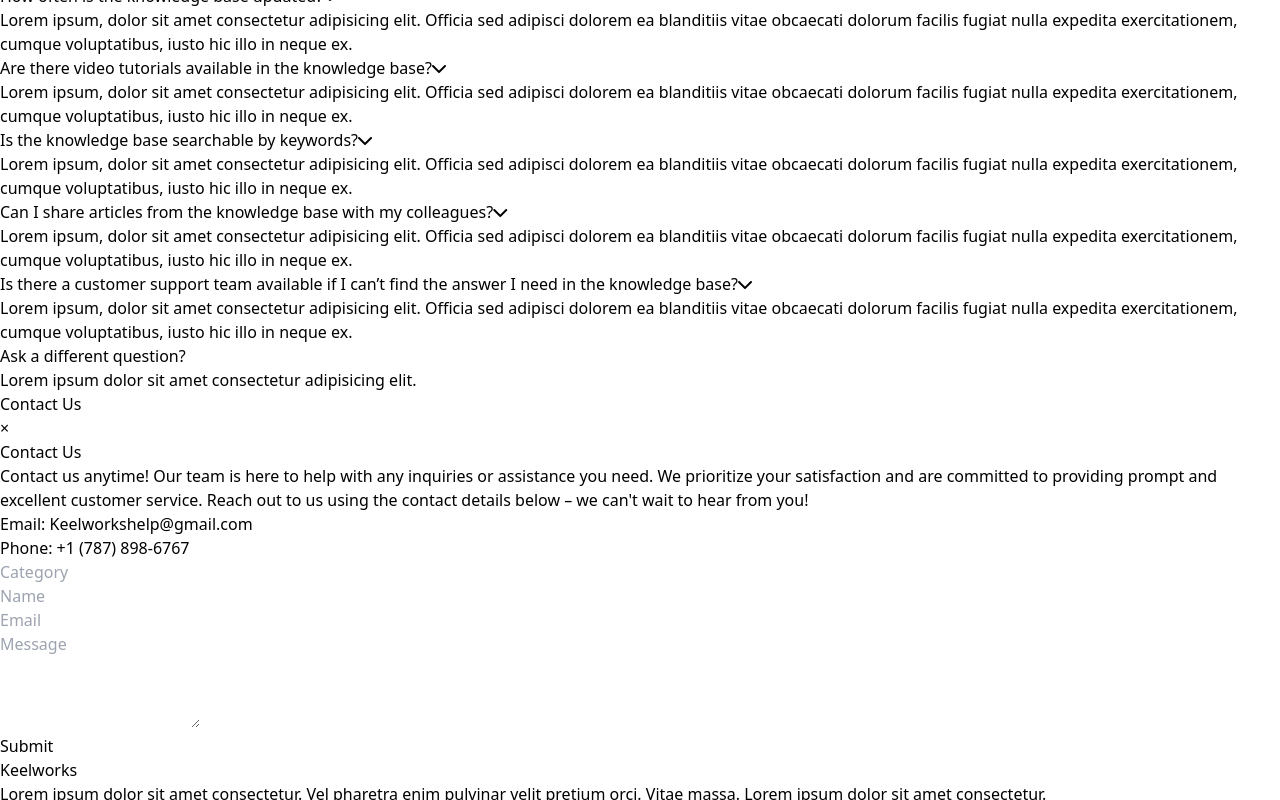
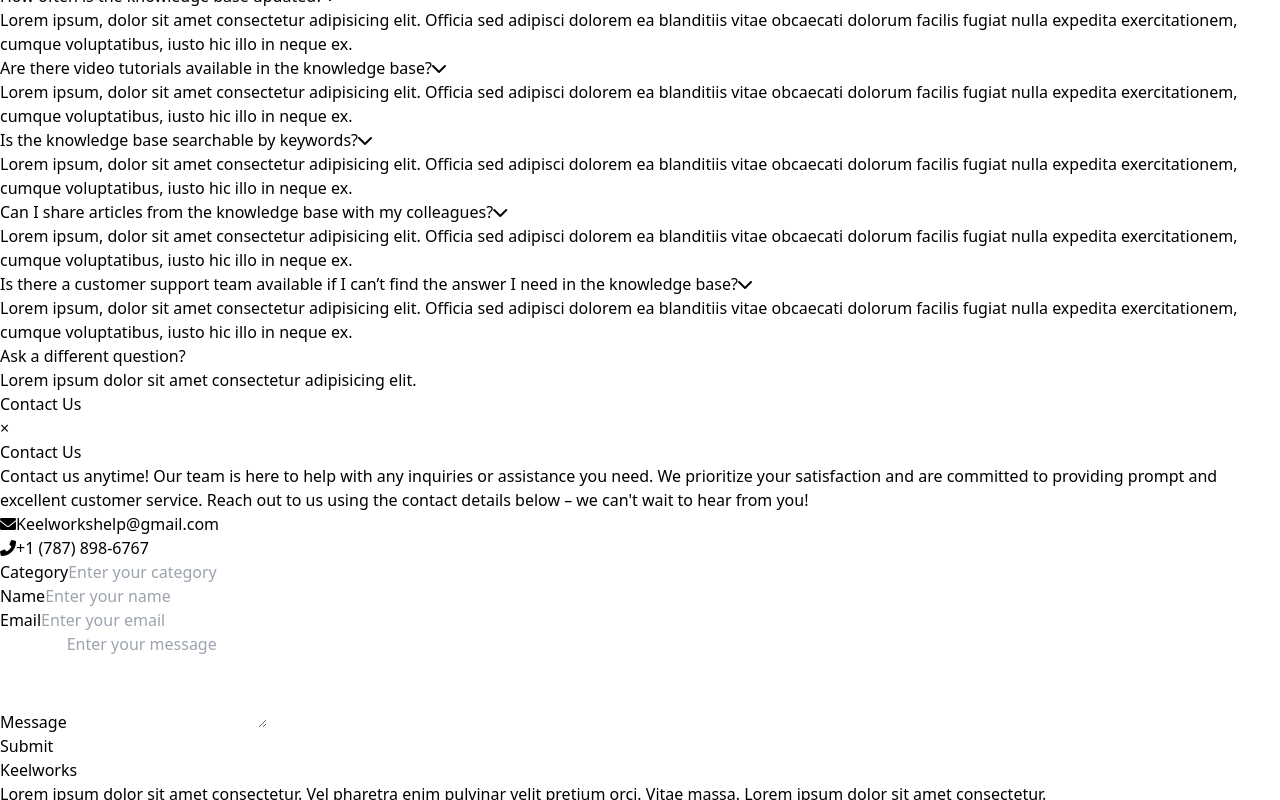
Before and after one commit to keelworks/KeelCompass, a React (Vite) app in the folder frontend/: page /faq in a window 1280 px wide. Both pictures are taken after a click on the button "Contact Us". Shown: the part 833-1633 px from the top of the page. Built offline with nearby package versions, Linux system fonts and the light colour scheme.

Commit message:
Update contact.jsx

```diff
--- a/frontend/src/Components/FAQ/contact.jsx
+++ b/frontend/src/Components/FAQ/contact.jsx
@@ -3,68 +3,67 @@ import React from "react";
 const Contact = ({ onClose }) => {
   return (
     <div className="fixed inset-0 bg-black bg-opacity-50 flex justify-center items-center z-50">
-      <div className="bg-blue-500 rounded-lg w-1/2 py-20 px-20 relative">
+      <div className="bg-white rounded-lg w-full md:w-2/3 lg:w-1/2 p-6 relative">
         <button
-          className="absolute top-2 right-2 text-gray-700"
+          className="absolute top-2 right-2 text-gray-700 text-3xl font-bold"
           onClick={onClose}
         >
           &times;
         </button>
-        <div className="flex">
-          <div className=" w-1/2 text-white pr-4 py-8">
-            <h3 className="text-xl font-semibold mb-4">Contact Us</h3>
-            <p>
-              Contact us anytime! Our team is here to help with any inquiries or
-              assistance you need. We prioritize your satisfaction and are
-              committed to providing prompt and excellent customer service.
-              Reach out to us using the contact details below – we can't wait to
-              hear from you!
+        <div className="flex flex-col lg:flex-row justify-center items-center text-center lg:text-left">
+          <div className="w-full lg:w-1/2 p-4 lg:pr-6">
+            <h3 className="text-2xl font-semibold mb-4 text-blue-500">Contact Us</h3>
+            <p className="leading-relaxed mb-6">
+              Contact us anytime! Our team is here to help with any inquiries or assistance you need.
+              We prioritize your satisfaction and are committed to providing prompt and excellent customer service.
+              Reach out to us using the contact details below – we can't wait to hear from you!
             </p>
-            <div className="mt-4">
-              <p>
-                Email:{" "}
-                <a href="mailto:Keelworkshelp@gmail.com">
-                  Keelworkshelp@gmail.com
-                </a>
-              </p>
-              <p>
-                Phone: <a href="tel:+17878986767">+1 (787) 898-6767</a>
-              </p>
+            <div className="flex items-center justify-center lg:justify-start mb-2">
+              <i className="fas fa-envelope text-blue-500 mr-2"></i>
+              <a href="mailto:Keelworkshelp@gmail.com" className="text-blue-500">Keelworkshelp@gmail.com</a>
+            </div>
+            <div className="flex items-center justify-center lg:justify-start">
+              <i className="fas fa-phone-alt text-blue-500 mr-2"></i>
+              <a href="tel:+17878986767" className="text-blue-500">+1 (787) 898-6767</a>
             </div>
           </div>
-          <div className="w-1/2 bg-white py-4 px-8 rounded-md">
-            <form className="mt-4 text-left py-6">
+          <div className="w-full lg:w-1/2 p-4 lg:pl-6">
+            <form className="text-left">
               <div className="mb-4">
+                <label className="block text-gray-700">Category</label>
                 <input
                   type="text"
-                  placeholder="Category"
-                  className="w-full bg-slate-100 p-2 border border-gray-300 rounded-md"
+                  className="w-full p-2 border border-gray-300 rounded-md bg-transparent"
+                  placeholder="Enter your category"
                 />
               </div>
               <div className="mb-4">
+                <label className="block text-gray-700">Name</label>
                 <input
                   type="text"
-                  placeholder="Name"
-                  className="w-full bg-slate-100 p-2 border border-gray-300 rounded-md"
+                  className="w-full p-2 border border-gray-300 rounded-md bg-transparent"
+                  placeholder="Enter your name"
                 />
               </div>
               <div className="mb-4">
+                <label className="block text-gray-700">Email</label>
                 <input
                   type="email"
-                  placeholder="Email"
-                  className="w-full bg-slate-100 p-2 border border-gray-300 rounded-md"
+                  className="w-full p-2 border border-gray-300 rounded-md bg-transparent"
+                  placeholder="Enter your email"
                 />
               </div>
               <div className="mb-4">
+                <label className="block text-gray-700">Message</label>
                 <textarea
-                  placeholder="Message"
-                  className="w-full bg-slate-100 p-2 border border-gray-300 rounded-md"
+                  className="w-full p-2 border border-gray-300 rounded-md bg-transparent"
                   rows="4"
+                  placeholder="Enter your message"
                 ></textarea>
               </div>
               <button
                 type="submit"
-                className="bg-blue-500 text-white py-2 px-4 rounded-md"
+                className="bg-blue-500 text-white py-2 px-4 rounded-md w-full"
               >
                 Submit
               </button>
```
